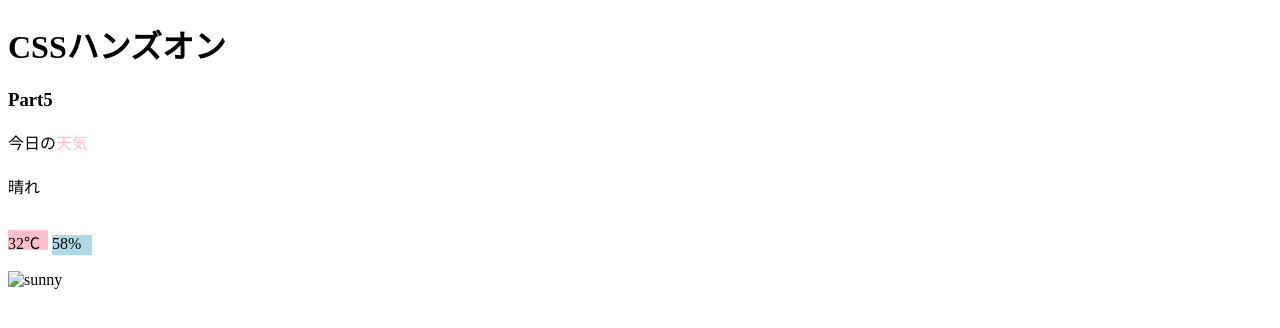
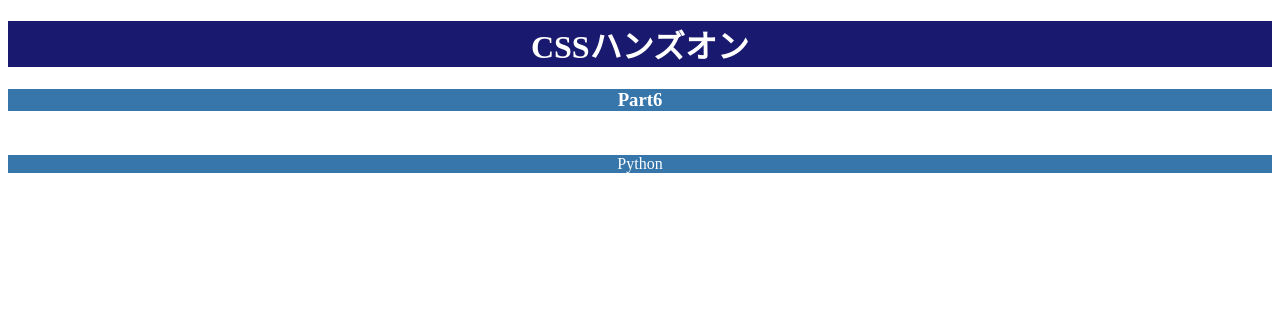
Before and after one commit to takumi-123/html_project, a plain HTML site: page index.html in a window 1280 px wide. Drawn offline with Linux system fonts and the light colour scheme.

Commit message:
Part6テキストの配置と太さを学ぼう

```diff
--- a/index.html
+++ b/index.html
@@ -7,11 +7,9 @@
 </head>
 <body>
   <h1>CSSハンズオン</h1>
-  <h3>Part5</h3>
-  <p class="today">今日の<span>天気</span></p>
-  <p class="weather">晴れ</p>
-  <p class="temperature">32℃</p>
-  <p class="humidity">58%</p>
-  <img src="images/weather.png" alt="sunny" />
+  <div>
+  <h3>Part6</h3>
+  </div>
+  <p>Python</p>
 </body>
 </html>
--- a/style.css
+++ b/style.css
@@ -1,27 +1,22 @@
-.tbody {
-    font-size: 20px;
+h1 {
+    font-size: 32px;
+    color: white;
+    background-color: midnightblue;
+    text-align: center;
 }
 
-span {
-    color: #ffc0cb;
-    display: inline-block;
-    height: 28px;
+div {
+    height: 50px;
 }
 
-.temperature {
-    background-color: #ffc0cb;
-    display: inline-block;
-    width: 40px;
-    height: 20px;
+h3 {
+    color: white;
+    background-color: #3776AB;
+    text-align: center;
 }
 
-.humidity {
-    background-color: #add8e6;
-    display: inline-block;
-    width: 40px;
-    height: 20px;
+p {
+    color: white;
+    background-color: #3776AB;
+    text-align: center;
 }
-
-img {
-    display: block;
-}
```
Also changed, not shown: 1 other file.
